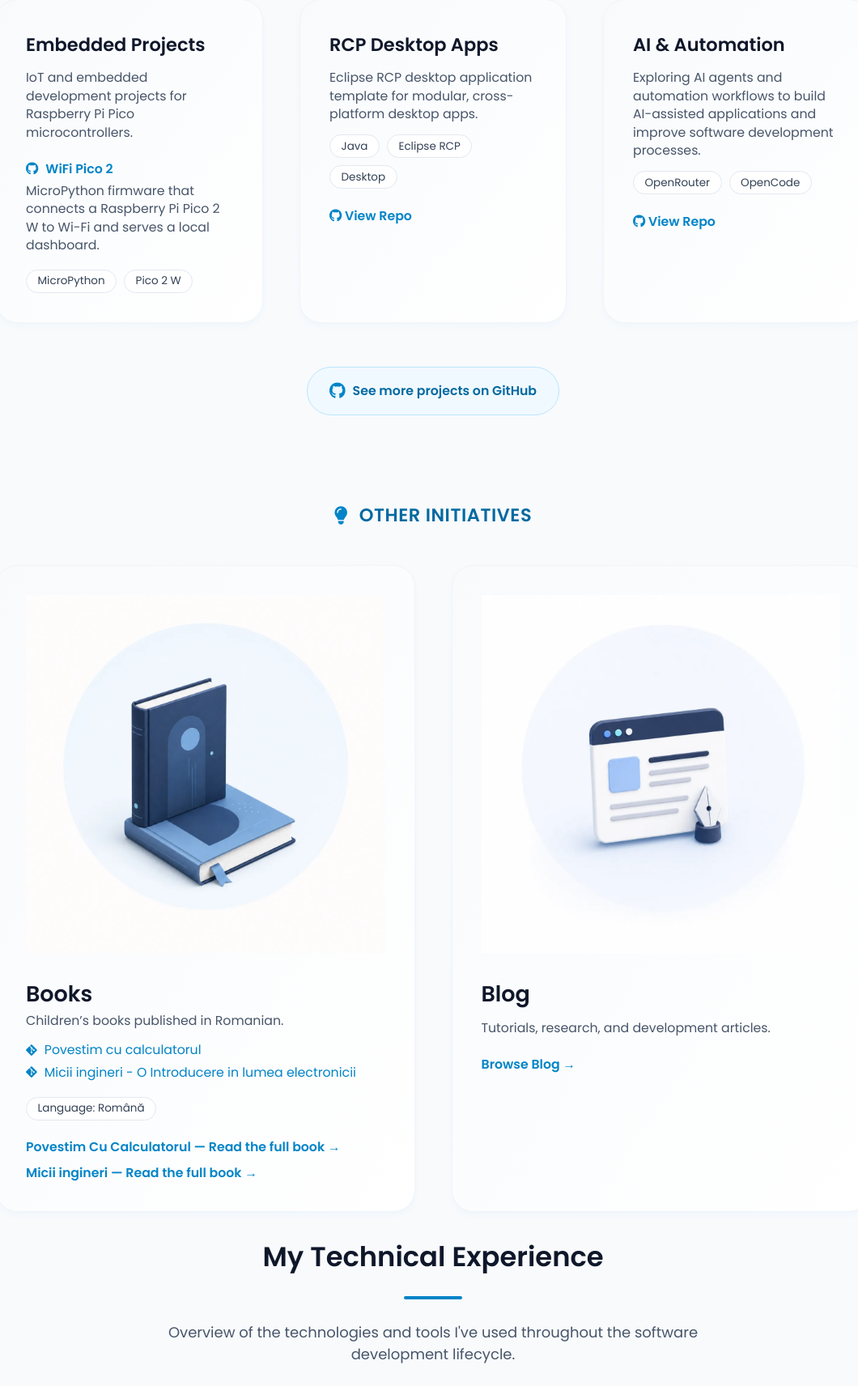
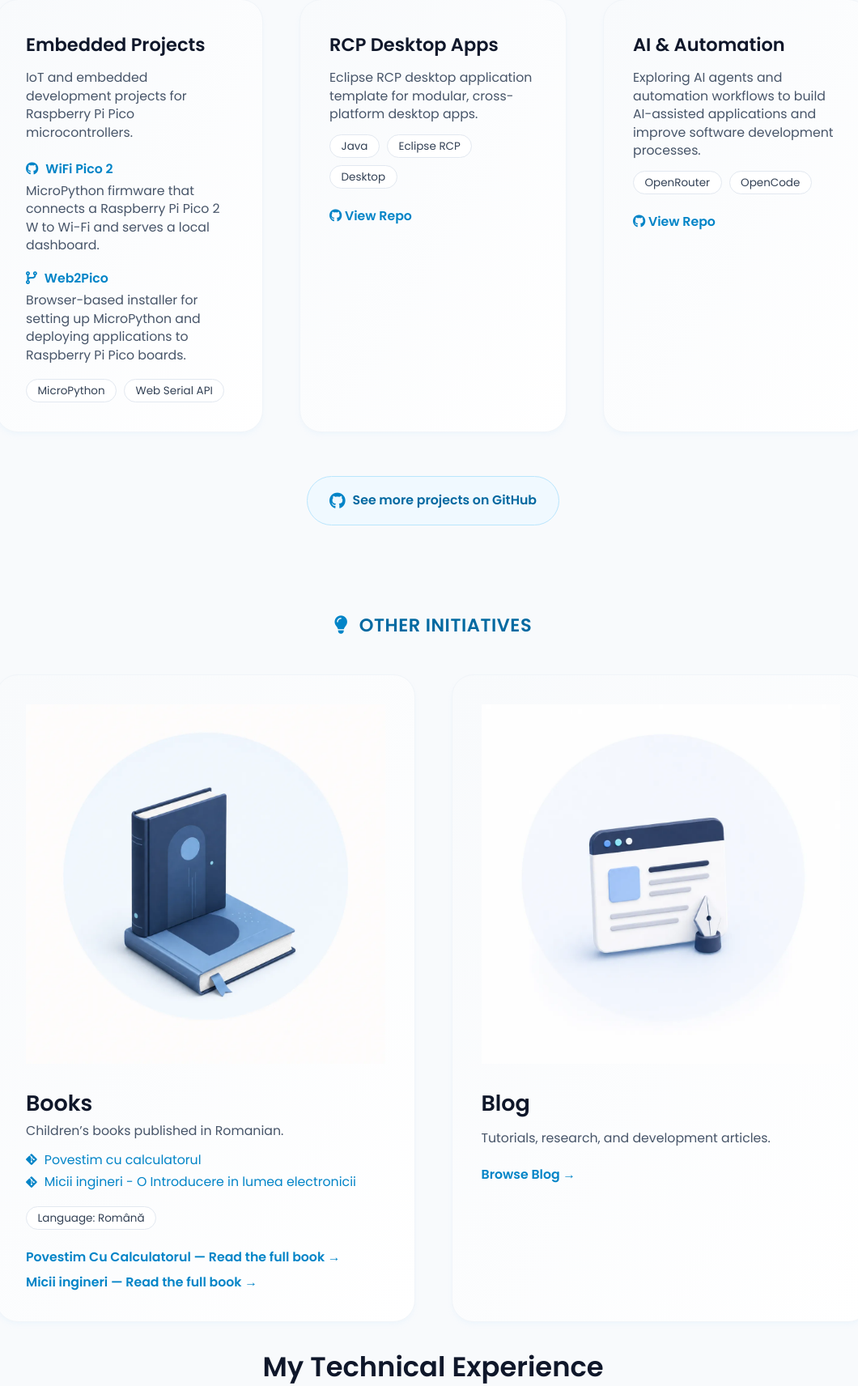
Before and after one commit to botacatalin/Portfolio_CV, a Flask app: page / in a window 1280 px wide. Shown: the part 2746-4458 px from the top of the page at 81% size, without its empty margins (105-1165 px from the left). Run offline with Flask 3, Linux system fonts and the light colour scheme; some libraries are stand-ins or nearby versions.

Commit message:
Refactor

```diff
--- a/templates/_projects.html
+++ b/templates/_projects.html
@@ -129,11 +129,24 @@
                 MicroPython firmware that connects a Raspberry Pi Pico 2 W to Wi-Fi and serves a local dashboard.
               </p>
             </li>
+            <li>
+              <a
+                href="https://codeberg.org/botacatalin/web2pico/src/branch/main"
+                target="_blank"
+                rel="noopener noreferrer"
+                class="inline-flex items-center gap-2 font-semibold text-sky-600 transition hover:text-sky-500"
+              >
+                <i class="fa-solid fa-code-branch"></i> Web2Pico
+              </a>
+              <p class="mt-1 text-slate-600">
+                Browser-based installer for setting up MicroPython and deploying applications to Raspberry Pi Pico boards.
+              </p>
+            </li>
           </ul>
 
           <div class="mt-4 flex flex-wrap gap-2 text-xs font-medium text-slate-700">
             <span class="rounded-full border border-slate-200 bg-white px-3 py-1">MicroPython</span>
-            <span class="rounded-full border border-slate-200 bg-white px-3 py-1">Pico 2 W</span>
+            <span class="rounded-full border border-slate-200 bg-white px-3 py-1">Web Serial API</span>
           </div>
         </div>
 
```
